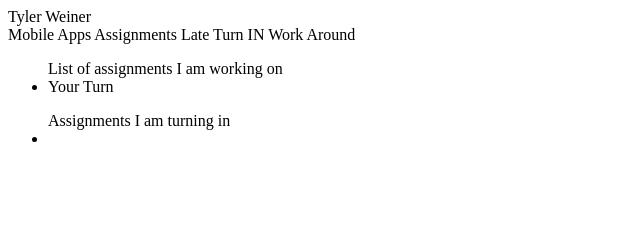
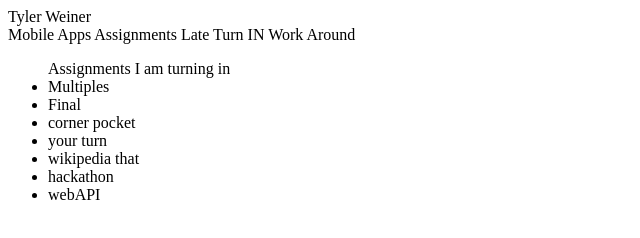
Before and after one commit to F1ame/MobApps, a plain HTML site: page index.html in a window 1280 px wide. Shown: the whole page, without its empty margins (0-640 px from the left). Drawn offline with Linux system fonts and the light colour scheme.

Commit message:
Update index.html

```diff
--- a/index.html
+++ b/index.html
@@ -4,10 +4,13 @@
 <body>
 <style>
 </style>
-<ul>List of assignments I am working on
-<li> Your Turn
-</ul>
 <ul> Assignments I am turning in
-<li>
+  <li><a src='/New%20folder/multiple.docx' download>Multiples</a></li>
+  <li><a src='/New%20folder/final.docx' download>Final</a></li>
+  <li><a src='/New%20folder/corner.docx'>corner pocket</a></li>
+  <li><a src='/New%20folder/turn.docx' download>your turn</a></li>
+  <li><a src='/New%20folder/wik.docx' download>wikipedia that</a></li>
+  <li><a src='/New%20folder/hack.docx' download>hackathon</a></li>
+  <li><a src='/New%20folder/web.docx' download>webAPI</a></li>
 </ul>
 </body>
```
